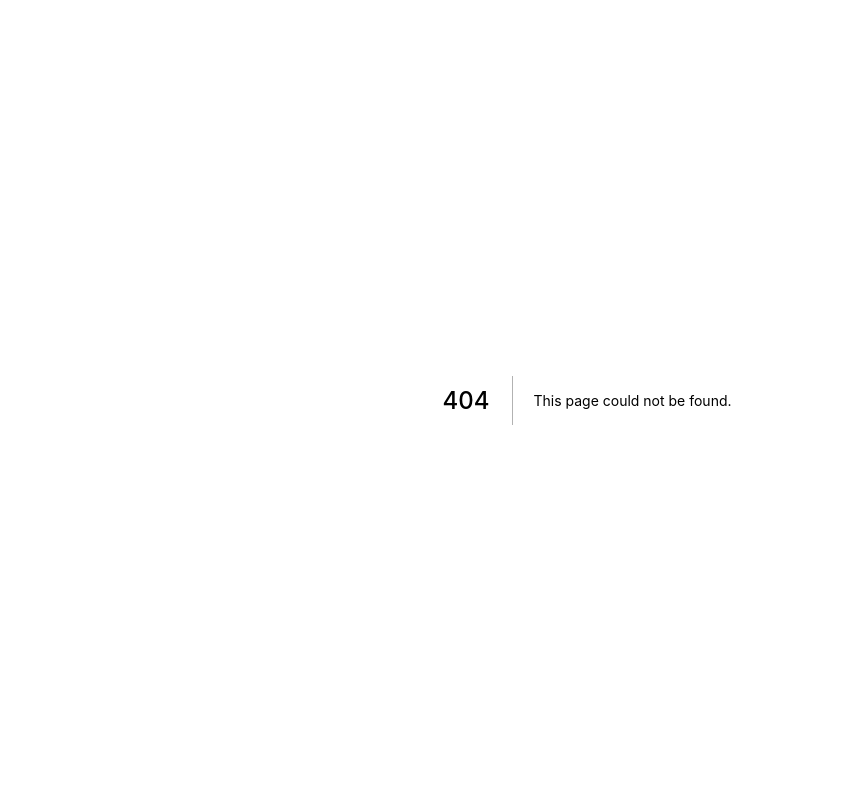
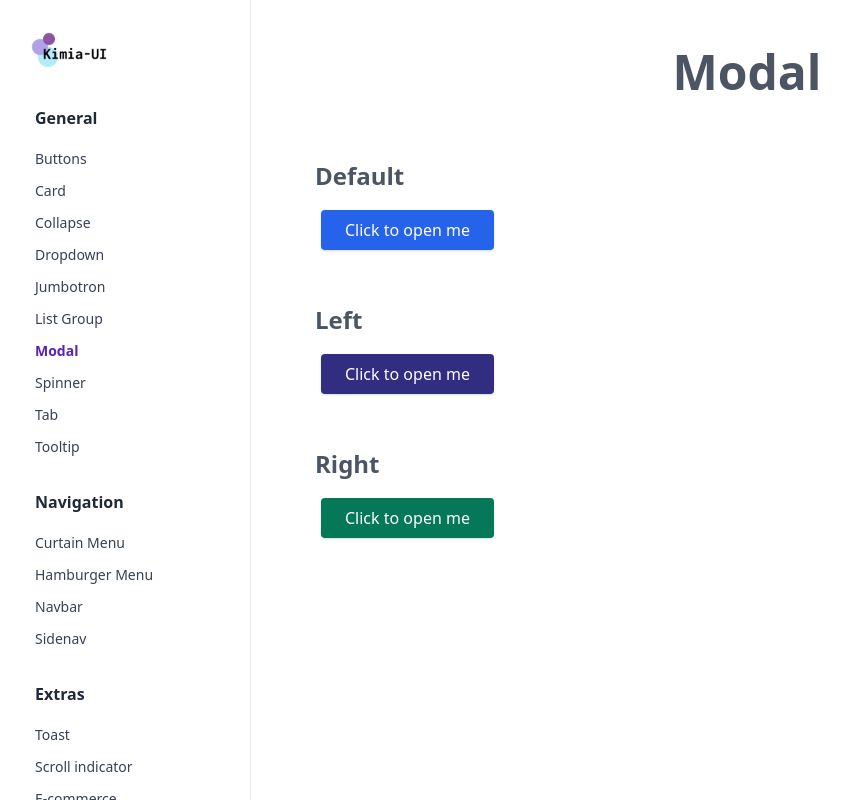
Before and after one commit to enochndika/kimia-UI, a Next.js app: page /components/modal in a window 1280 px wide. Before the commit this address had no page. Shown: the whole page, without its empty margins (53-902 px from the left). Built offline with nearby package versions, Linux system fonts and the light colour scheme.

Commit message:
adding modal page

```diff
--- a/components/general/modal/defaultModal.tsx
+++ b/components/general/modal/defaultModal.tsx
@@ -6,6 +6,9 @@ export const DefaultModal: FC = () => {
   const { toggle, open, ref } = useOpenModal();
   return (
     <>
+      <h2 className="font-bold text-gray-600 text-lg md:text-2xl mt-12 mb-3">
+        Default
+      </h2>
       <button
         type="button"
         onClick={toggle}
--- a/components/general/modal/modalLeft.tsx
+++ b/components/general/modal/modalLeft.tsx
@@ -5,6 +5,9 @@ export const ModalLeft = () => {
   const { toggle, open, ref } = useOpenModal();
   return (
     <>
+      <h2 className="font-bold text-gray-600 text-lg md:text-2xl mt-12 mb-3">
+        Left
+      </h2>
       <button
         type="button"
         onClick={toggle}
--- a/components/general/modal/modalRight.tsx
+++ b/components/general/modal/modalRight.tsx
@@ -5,6 +5,9 @@ export default function ModalRight() {
   const { toggle, open, ref } = useOpenModal();
   return (
     <>
+      <h2 className="font-bold text-gray-600 text-lg md:text-2xl mt-12 mb-3">
+        Right
+      </h2>
       <button
         type="button"
         onClick={toggle}
--- /dev/null
+++ b/pages/components/modal.tsx
@@ -0,0 +1,26 @@
+import Head from "next/head";
+import MobileLayout from "../../site/layout/mobile";
+import ModalRight from "../../components/general/modal/modalRight";
+import { ModalLeft } from "../../components/general/modal/modalLeft";
+import { DefaultModal } from "../../components/general/modal/defaultModal";
+import { Container } from "../../site/container";
+
+export default function ModalPage() {
+  return (
+    <>
+      <Head>
+        <title>Modal</title>
+      </Head>
+      <Container>
+        <h1 className="text-center text-3xl md:text-5xl font-bold text-gray-600 mb-16 mt-12">
+          Modal
+        </h1>
+        <DefaultModal />
+        <ModalLeft />
+        <ModalRight />
+      </Container>
+    </>
+  );
+}
+
+ModalPage.Layout = MobileLayout;
```
